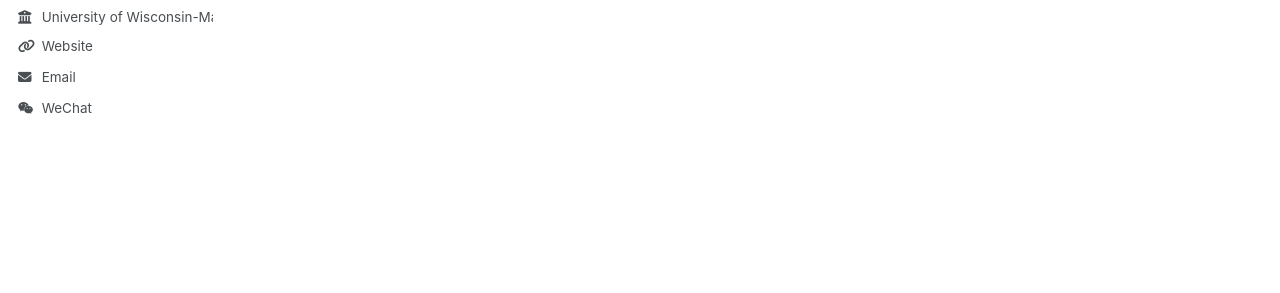
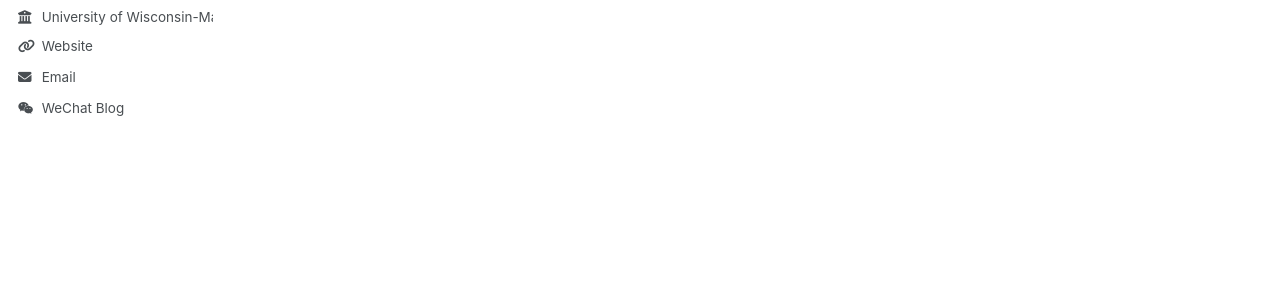
Before and after one commit to shizhe-yu/shizhe-yu.github.io, a Jekyll site: the page built from _pages/category-archive.html, in a window 1280 px wide. Shown: the part 335-628 px from the top of the page. Built offline with Jekyll 4.4.1, drawn with Linux system fonts in a browser that asks for light colours.

Commit message:
Update author-profile.html

```diff
--- a/_includes/author-profile.html
+++ b/_includes/author-profile.html
@@ -160,7 +160,7 @@
       <li><a href="https://www.zhihu.com/people/{{ author.zhihu }}"><i class="fab fa-fw fa-zhihu icon-pad-right" aria-hidden="true"></i>Zhihu</a></li>
       {% endif %}
       {% if author.wechat %}
-      <li><a href="{{ author.wechat }}" target="_blank"><i class="fab fa-fw fa-weixin icon-pad-right" aria-hidden="true"></i>WeChat</a></li>
+      <li><a href="{{ author.wechat }}" target="_blank"><i class="fab fa-fw fa-weixin icon-pad-right" aria-hidden="true"></i>WeChat Blog</a></li>
       {% endif %}
     </ul>
   </div>
```
